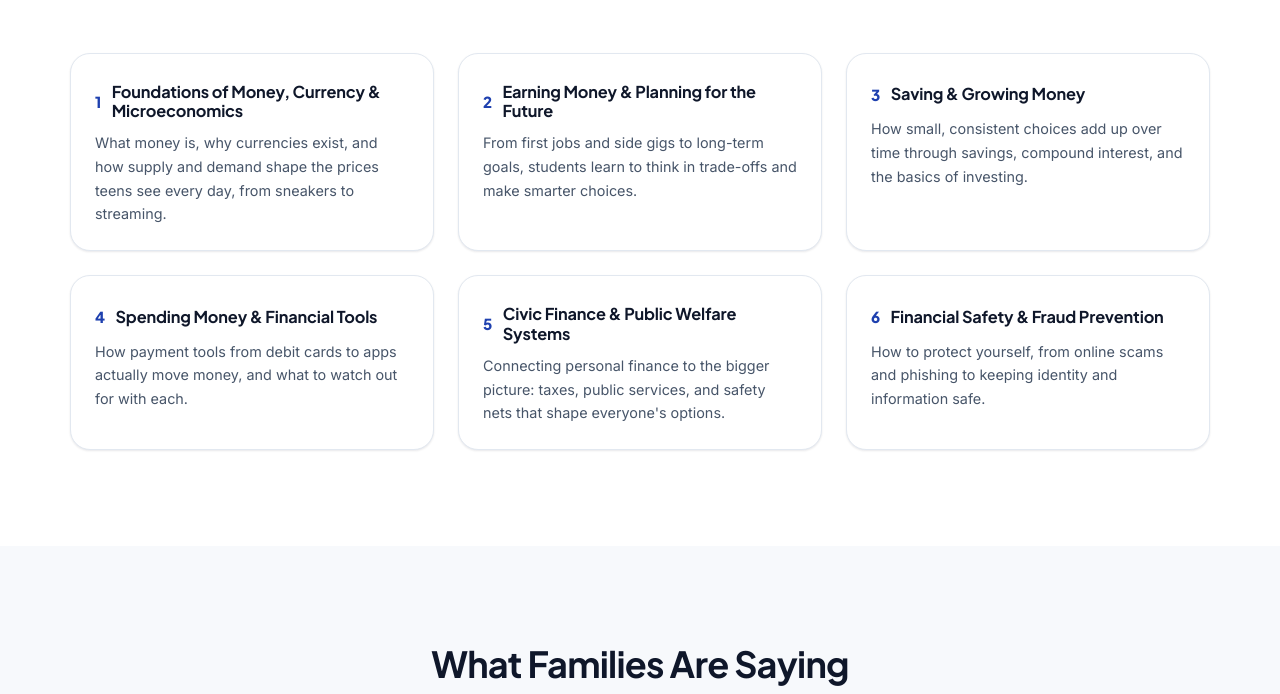
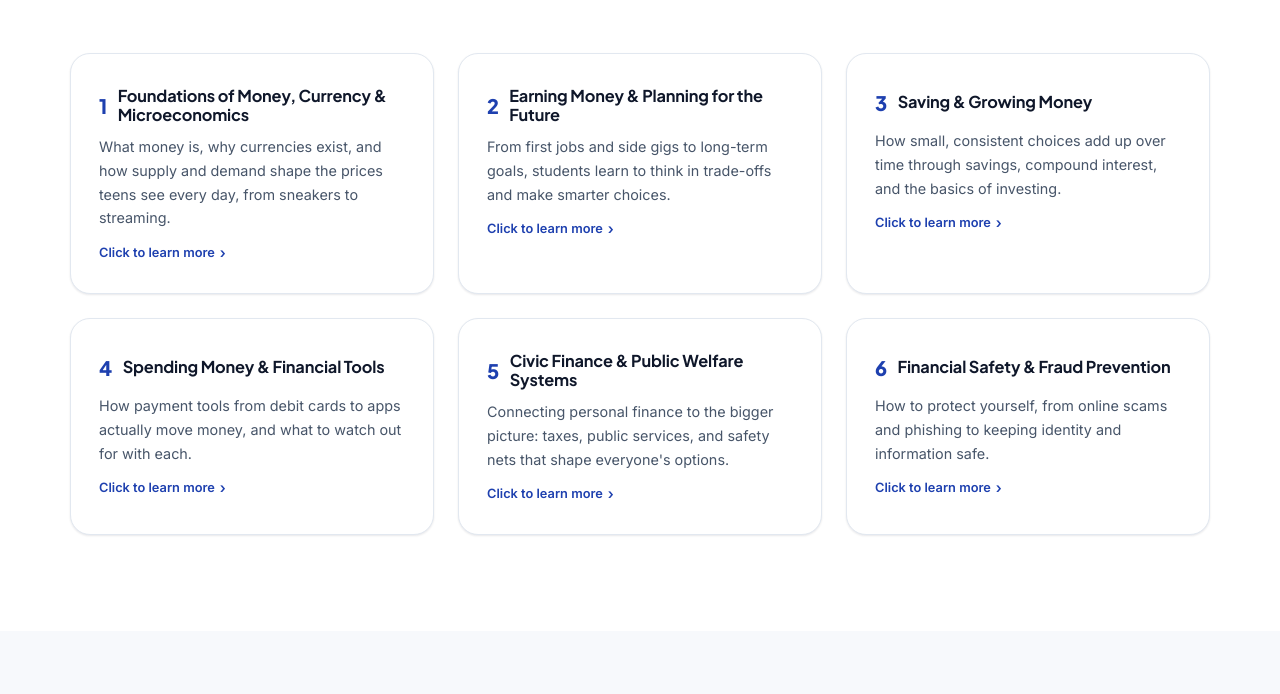
Before and after one commit to JaredLederman1/DollarsandDilemmas, a website: page index.html in a window 1280 px wide. Shown: the part 794-1488 px from the top of the page. Drawn offline with Linux system fonts and the light colour scheme.

Commit message:
Bigger numbers, more padding, click hint, fix collapse bug

```diff
--- a/index.html
+++ b/index.html
@@ -92,6 +92,7 @@
                 <h3>Foundations of Money, Currency &amp; Microeconomics</h3>
               </div>
               <p class="card-brief">What money is, why currencies exist, and how supply and demand shape the prices teens see every day, from sneakers to streaming.</p>
+              <span class="card-hint">Click to learn more <span class="hint-arrow">&#8250;</span></span>
               <div class="card-expand">
                 <ul class="curriculum-points">
                   <li>Money vs. value: what's actually being traded</li>
@@ -108,6 +109,7 @@
                 <h3>Earning Money &amp; Planning for the Future</h3>
               </div>
               <p class="card-brief">From first jobs and side gigs to long-term goals, students learn to think in trade-offs and make smarter choices.</p>
+              <span class="card-hint">Click to learn more <span class="hint-arrow">&#8250;</span></span>
               <div class="card-expand">
                 <ul class="curriculum-points">
                   <li>Hourly pay, salaries, and gig work</li>
@@ -124,6 +126,7 @@
                 <h3>Saving &amp; Growing Money</h3>
               </div>
               <p class="card-brief">How small, consistent choices add up over time through savings, compound interest, and the basics of investing.</p>
+              <span class="card-hint">Click to learn more <span class="hint-arrow">&#8250;</span></span>
               <div class="card-expand">
                 <ul class="curriculum-points">
                   <li>Bank accounts, interest, and safety</li>
@@ -140,6 +143,7 @@
                 <h3>Spending Money &amp; Financial Tools</h3>
               </div>
               <p class="card-brief">How payment tools from debit cards to apps actually move money, and what to watch out for with each.</p>
+              <span class="card-hint">Click to learn more <span class="hint-arrow">&#8250;</span></span>
               <div class="card-expand">
                 <ul class="curriculum-points">
                   <li>Credit vs. debit vs. prepaid cards</li>
@@ -156,6 +160,7 @@
                 <h3>Civic Finance &amp; Public Welfare Systems</h3>
               </div>
               <p class="card-brief">Connecting personal finance to the bigger picture: taxes, public services, and safety nets that shape everyone's options.</p>
+              <span class="card-hint">Click to learn more <span class="hint-arrow">&#8250;</span></span>
               <div class="card-expand">
                 <ul class="curriculum-points">
                   <li>Why we pay taxes and what they fund</li>
@@ -172,6 +177,7 @@
                 <h3>Financial Safety &amp; Fraud Prevention</h3>
               </div>
               <p class="card-brief">How to protect yourself, from online scams and phishing to keeping identity and information safe.</p>
+              <span class="card-hint">Click to learn more <span class="hint-arrow">&#8250;</span></span>
               <div class="card-expand">
                 <ul class="curriculum-points">
                   <li>Common scams targeted at teens and families</li>
--- a/public/css/style.css
+++ b/public/css/style.css
@@ -511,7 +511,7 @@ h1, h2, h3, h4, h5, h6 {
   background: var(--color-surface);
   border: 1.5px solid var(--color-border);
   border-radius: var(--radius-lg);
-  padding: 1.75rem 1.5rem 1.5rem;
+  padding: 2rem 1.75rem 1.75rem;
   box-shadow: var(--shadow-sm);
   transition: transform var(--transition-med),
               box-shadow var(--transition-med),
@@ -544,7 +544,7 @@ h1, h2, h3, h4, h5, h6 {
   flex-shrink: 0;
   font-family: var(--font-heading);
   font-weight: 800;
-  font-size: 0.95rem;
+  font-size: 1.25rem;
   color: var(--color-accent);
 }
 
@@ -560,7 +560,33 @@ h1, h2, h3, h4, h5, h6 {
   color: var(--color-text-secondary);
   font-size: 0.9rem;
   line-height: 1.65;
-  margin-bottom: 0;
+  margin-bottom: 0.5rem;
+}
+
+/* Click hint */
+.card-hint {
+  display: inline-flex;
+  align-items: center;
+  gap: 0.3rem;
+  font-size: 0.8rem;
+  font-weight: 600;
+  color: var(--color-accent);
+  transition: opacity var(--transition-fast);
+}
+
+.card-hint .hint-arrow {
+  display: inline-block;
+  transition: transform var(--transition-med);
+  font-size: 0.9rem;
+  line-height: 1;
+}
+
+.curriculum-card.expanded .card-hint {
+  opacity: 0.6;
+}
+
+.curriculum-card.expanded .card-hint .hint-arrow {
+  transform: rotate(90deg);
 }
 
 /* Expandable content */
--- a/public/js/script.js
+++ b/public/js/script.js
@@ -68,13 +68,20 @@ document.addEventListener("DOMContentLoaded", () => {
     card.addEventListener("click", () => {
       const isExpanded = card.classList.contains("expanded");
 
-      // Close all other cards
+      // Close all cards first
       expandableCards.forEach((other) => {
-        if (other !== card) other.classList.remove("expanded");
+        other.classList.remove("expanded");
+        // Reset max-height on the expand body so it collapses
+        const body = other.querySelector(".card-expand");
+        if (body) body.style.maxHeight = "0";
       });
 
       // Toggle current card
-      card.classList.toggle("expanded", !isExpanded);
+      if (!isExpanded) {
+        card.classList.add("expanded");
+        const body = card.querySelector(".card-expand");
+        if (body) body.style.maxHeight = body.scrollHeight + "px";
+      }
     });
   });
 
```
